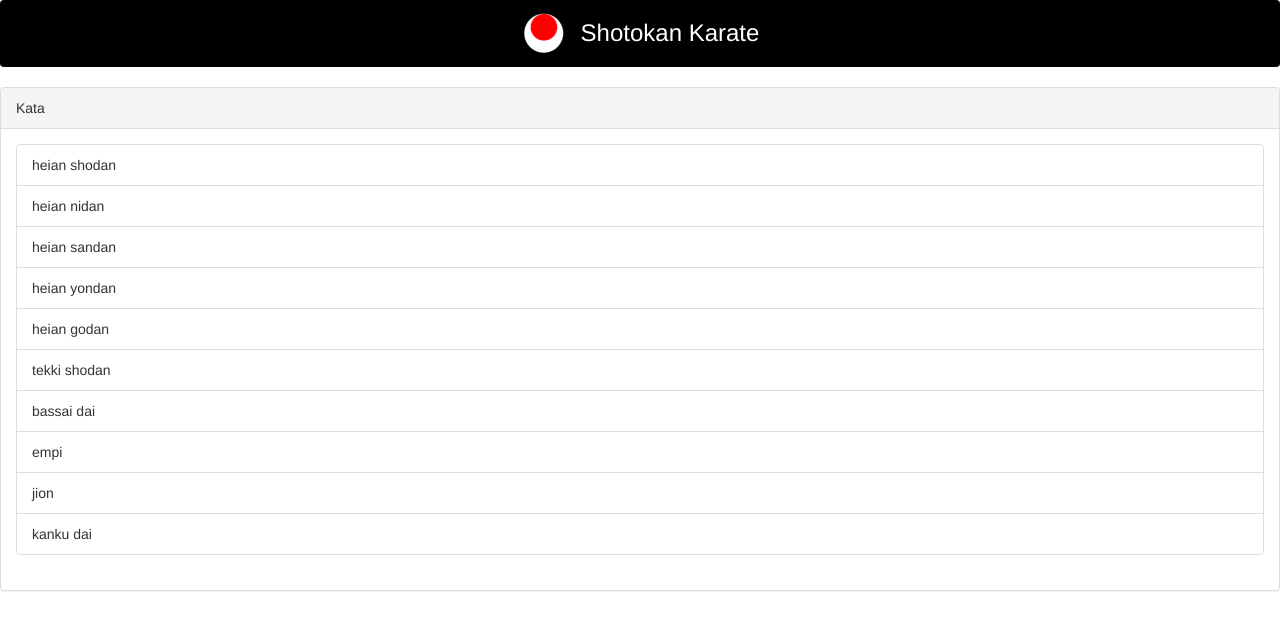
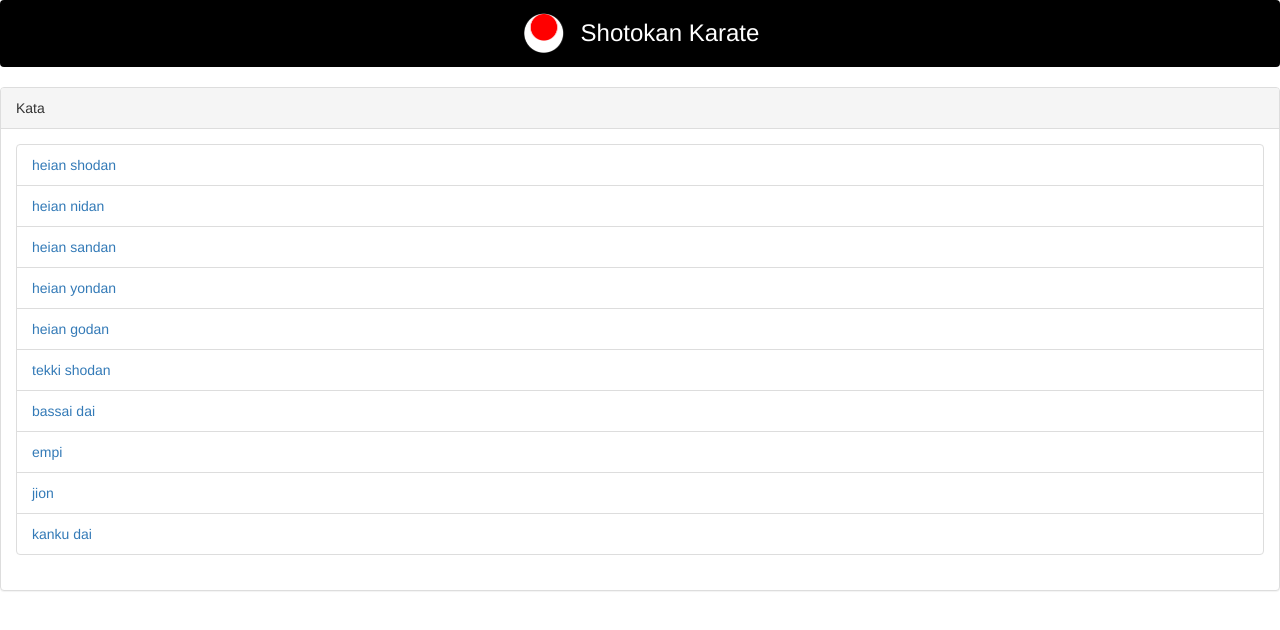
Before and after one commit to cleancodedojo/shotokan, a React (Create React App) app: page / in a window 1280 px wide. Shown: the top 630 px of the page. Built offline with nearby package versions, Linux system fonts and the light colour scheme.

Commit message:
refactor. pulled out the kata links to it's own component.

```diff
--- /dev/null
+++ b/src/KataLink.js
@@ -0,0 +1,18 @@
+import React, { Component } from "react";
+
+class KataLink extends Component {
+    render() {
+        return (
+            <li className="list-group-item">
+                <a href={this.getLink(this.props.kataVideoName)}>{this.props.kataName}</a>
+            </li>
+        );
+    }
+
+    getLink(kataVideoName) {
+        let videoBaseUrl = "http://spock.webfactional.com/videos/shotokan-karate/";
+        return videoBaseUrl + kataVideoName;
+    }
+}
+
+export default KataLink;
--- a/src/ShotokanPage.js
+++ b/src/ShotokanPage.js
@@ -3,9 +3,8 @@ import "./ShotokanPage.css";
 import logo from './images/jka-logo.png';
 
 import React, { Component } from "react";
-
 import Shotokan from "./core/source/index";
-
+import KataLink from "./KataLink";
 
 class ShotokanPage extends Component {
     constructor(props) {
@@ -17,7 +16,7 @@ class ShotokanPage extends Component {
     render() {
         return (
             <div className="shotokan-page container-fluid">
-                <nav class="navbar">
+                <nav className="navbar">
                     <img src={logo} className="header-logo" alt="logo" />
                     <h3 className="header-title">Shotokan Karate</h3>
                 </nav>
@@ -38,7 +37,7 @@ class ShotokanPage extends Component {
         let katas = [];
 
         for (let k = 0; k < kataList.length; k += 1) {
-            katas.push(<li key={k} className="list-group-item">{kataList[k].kataName}</li>);
+            katas.push(<KataLink key={k} kataName={kataList[k].kataName} kataVideoName={kataList[k].kataVideoName} />);
         }
 
         return katas;
```
Also changed, not shown: 1 other file (tests, documents, lock files or other folders).
